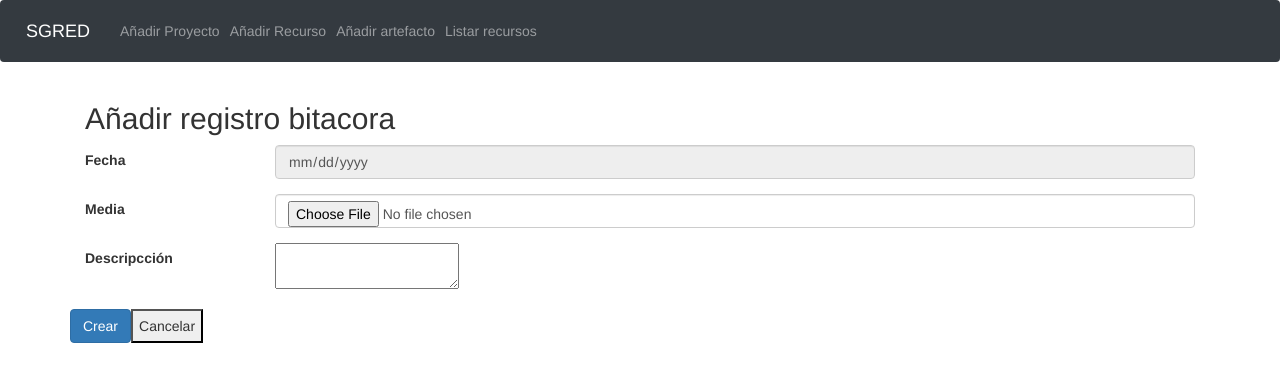
After one commit to agilesg4/PryFinalAgiles20182, a Django app: page /addBitacora/ in a window 1280 px wide. The commit adds this page. Shown: the top 382 px of the page. Run offline with Django 3.2, Linux system fonts and the light colour scheme; some libraries are stand-ins or nearby versions.

Commit message:
Se crea la url y el formulario para mostrar al añadir una bitacora

```diff
--- /dev/null
+++ b/SGRED_HG/polls/templates/polls/addBitacora.html
@@ -0,0 +1,41 @@
+{% extends "index.html" %}
+{% load static %}
+
+{%block content%}
+
+<head>
+       <script type="text/javascript" src="{% static 'js/actividad/bitacora.js' %}"></script>
+</head>
+
+<div class="container">
+    <h2>
+        Añadir registro bitacora
+    </h2>
+
+   <form  method="POST" class="form-group" id="formbitacora" action="../../polls/addRecurso/">
+      <div class="form-group row">
+        <label for="fecha" class="col-sm-2 col-form-label">Fecha</label>
+        <div class="col-sm-10">
+          <input type="date" readonly class="form-control" id="inputDate" value="">
+        </div>
+      </div>
+      <div class="form-group row">
+        <label for="media" class="col-sm-2 col-form-label">Media</label>
+        <div class="col-sm-10">
+          <input type="file" class="form-control" id="inputFile" >
+        </div>
+      </div>
+       <div class="form-group row">
+           <label for="desc" class="col-sm-2 col-form-label">Descripcción</label>
+            <div class="col-sm-10">
+                <textarea id="summernote" name="editordata"></textarea>
+            </div>
+       </div>
+       <div class="form-group row">
+           <button  class="btn btn-primary" type="submit">Crear</button>
+           <button>Cancelar</button>
+       </div>
+    </form>
+
+</div>
+{% endblock %}
--- a/SGRED_HG/polls/templates/polls/index.html
+++ b/SGRED_HG/polls/templates/polls/index.html
@@ -7,6 +7,14 @@
     <link rel="stylesheet" href="https://stackpath.bootstrapcdn.com/bootstrap/4.1.3/css/bootstrap.min.css" integrity="sha384-MCw98/SFnGE8fJT3GXwEOngsV7Zt27NXFoaoApmYm81iuXoPkFOJwJ8ERdknLPMO" crossorigin="anonymous">
     <script src="https://stackpath.bootstrapcdn.com/bootstrap/4.1.3/js/bootstrap.min.js" integrity="sha384-ChfqqxuZUCnJSK3+MXmPNIyE6ZbWh2IMqE241rYiqJxyMiZ6OW/JmZQ5stwEULTy" crossorigin="anonymous"></script>
 
+    <!-- include libraries(jQuery, bootstrap) -->
+<link href="http://netdna.bootstrapcdn.com/bootstrap/3.3.5/css/bootstrap.css" rel="stylesheet">
+<script src="http://cdnjs.cloudflare.com/ajax/libs/jquery/3.2.1/jquery.js"></script>
+<script src="http://netdna.bootstrapcdn.com/bootstrap/3.3.5/js/bootstrap.js"></script>
+
+<!-- include summernote css/js -->
+<link href="http://cdnjs.cloudflare.com/ajax/libs/summernote/0.8.9/summernote.css" rel="stylesheet">
+<script src="http://cdnjs.cloudflare.com/ajax/libs/summernote/0.8.9/summernote.js"></script>
 </head>
 <body>
 <!--<h1 align="center">SISTEMA DE GESTION DE RECURSOS EDUCATIVOS DIGITALES</h1>-->
@@ -31,6 +39,6 @@
         </li>
     </ul>
 </nav>
-
+ {% block content %}{% endblock content %}
 </body>
 </html>
--- /dev/null
+++ b/SGRED_HG/polls/templates/polls/myapp.html
@@ -0,0 +1,6 @@
+{% extends "base.html" %}
+
+{% block content %}
+    <h2>Content for My App</h2>
+    <p>Stuff etc etc.</p>
+{% endblock content %}
--- a/SGRED_HG/polls/urls.py
+++ b/SGRED_HG/polls/urls.py
@@ -15,4 +15,5 @@ urlpatterns = [
     url(r'^agregar_Proyecto/$', views.agregar_Proyecto, name='agregar_Proyecto'),
     url(r'^proyectos/(?P<proyecto_id>[0-9]+)/$', views.detalle_proyecto, name='detalle_proyecto'),
     url(r'^recursos/$', views.recurso, name='dueno'),
+    url(r'^addBitacora/$', views.form_bitacora, name='form_bitacora'),
 ]
--- a/SGRED_HG/polls/views.py
+++ b/SGRED_HG/polls/views.py
@@ -59,6 +59,7 @@ def agregar_Proyecto(request):
 
 def detalle_proyecto(request, proyecto_id):
     return render(request, "polls/detalleProyecto.html")
+
 
 @csrf_exempt
 def add_proyecto(request):
@@ -136,6 +137,9 @@ def add_artefacto(request):
         return HttpResponse(serializers.serialize("json", []))
 
 
+def form_bitacora(request):
+    return render(request, 'polls/addBitacora.html')
+
 def handle_uploaded_file(f):
     with open('some/file/name.txt', 'wb+') as destination:
         for chunk in f.chunks():
--- /dev/null
+++ b/SGRED_HG/static/js/actividad/bitacora.js
@@ -0,0 +1,3 @@
+$(document).ready(function() {
+        $('#summernote').summernote();
+    });
```
Also changed, not shown: SGRED_HG/SGRED_HG/settings.py (+14 -27 lines), SGRED_HG/polls/templates/polls/addRecurso.html (+6 -61 lines), SGRED_HG/polls/templates/polls/base.html (added, +10 -0 lines), SGRED_HG/static/js/recursos/addRecurso.js (added, +18 -0 lines).
